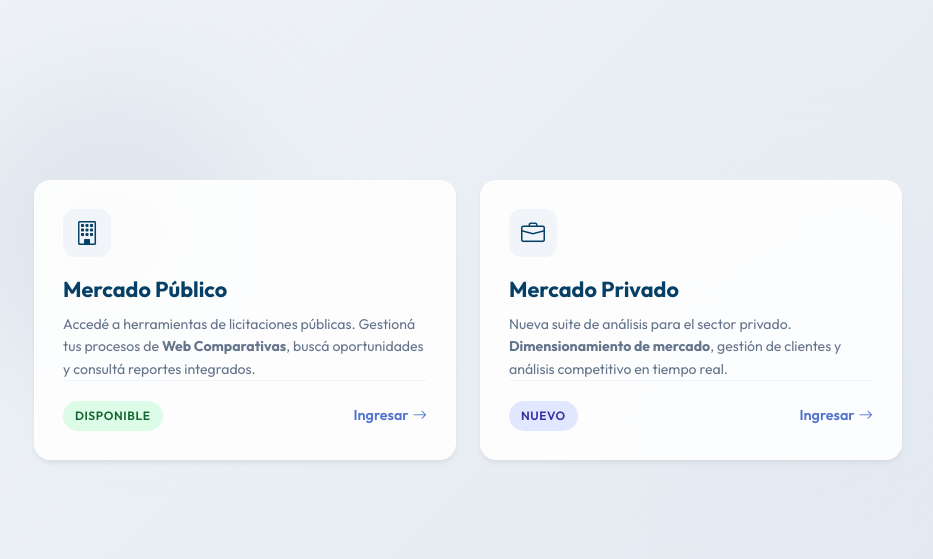
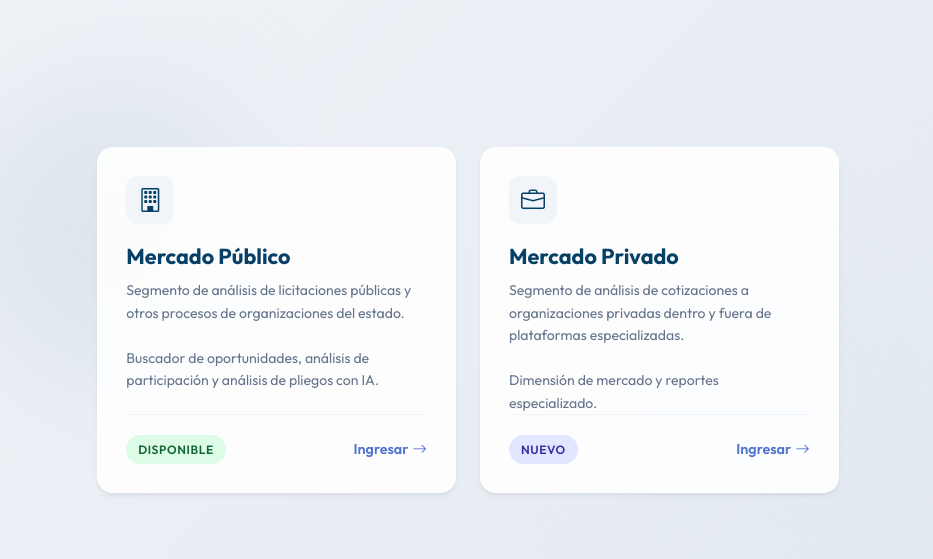
Before and after one commit to andrestor94/web_comparativas, a FastAPI app: template web_comparativas/templates/markets_home.html in a window 1280 px wide. Shown: the part 80-639 px from the top of the page, without its empty margins (172-1105 px from the left). Run offline with FastAPI, Linux system fonts and the light colour scheme; the template is opened without the code that fills it, so the values that code supplies are empty.

Commit message:
Update lobby cards textual content

```diff
--- a/web_comparativas/templates/markets_home.html
+++ b/web_comparativas/templates/markets_home.html
@@ -421,9 +421,9 @@
                     <div>
                         <h2 class="card-heading">Mercado Público</h2>
                         <p class="card-text">
-                            Accedé a herramientas de licitaciones públicas.
-                            Gestioná tus procesos de <strong>Web Comparativas</strong>,
-                            buscá oportunidades y consultá reportes integrados.
+                            Segmento de análisis de licitaciones públicas y otros procesos de organizaciones del estado.
+                            <br><br>
+                            Buscador de oportunidades, análisis de participación y análisis de pliegos con IA.
                         </p>
                     </div>
                     <div class="card-footer">
@@ -442,9 +442,10 @@
                     <div>
                         <h2 class="card-heading">Mercado Privado</h2>
                         <p class="card-text">
-                            Nueva suite de análisis para el sector privado.
-                            <strong>Dimensionamiento de mercado</strong>, gestión de clientes
-                            y análisis competitivo en tiempo real.
+                            Segmento de análisis de cotizaciones a organizaciones privadas dentro y fuera de plataformas
+                            especializadas.
+                            <br><br>
+                            Dimensión de mercado y reportes especializado.
                         </p>
                     </div>
                     <div class="card-footer">
@@ -467,8 +468,9 @@
                     <div>
                         <h2 class="card-heading" style="color: #4f46e5;">S.I.C</h2>
                         <p class="card-text">
-                            <strong>Soporte de Inteligencia Comercial.</strong>
-                            Área exclusiva para gestión de usuarios, mesa de ayuda y monitoreo del sistema.
+                            Soporte de SIEM
+                            <br><br>
+                            Herramientas de soporte y seguimiento de uso de SIEM
                         </p>
                     </div>
                     <div class="card-footer">
```
